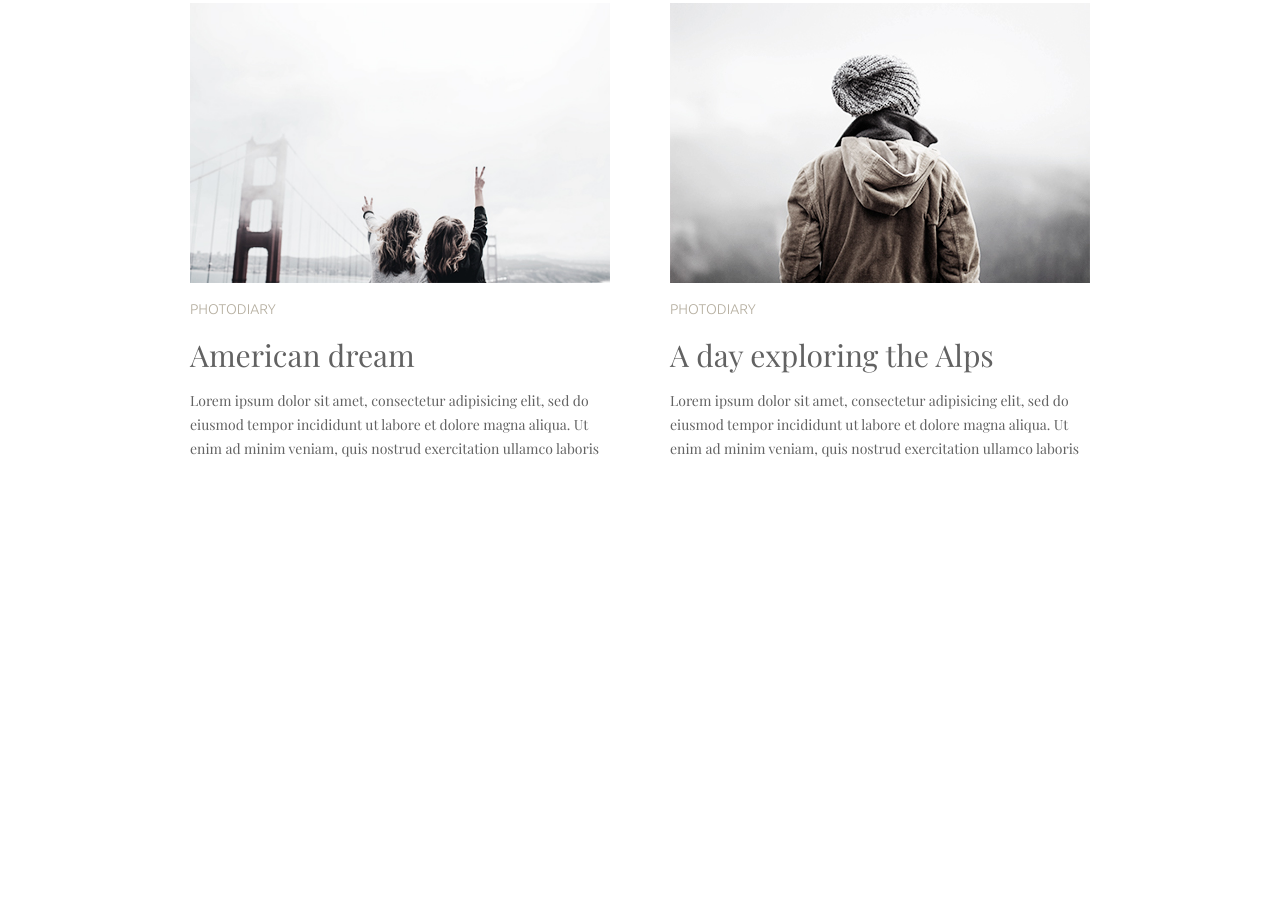
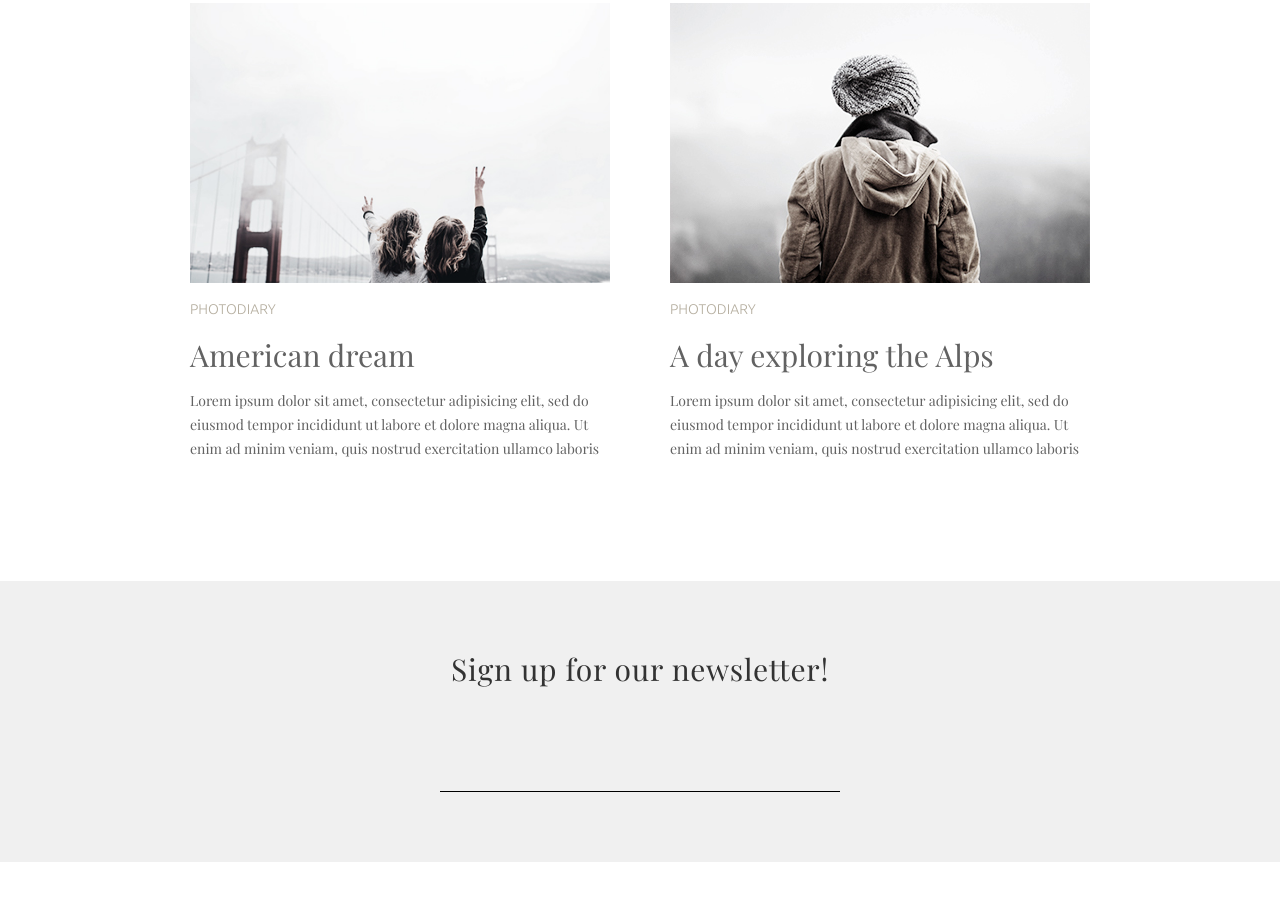
Before and after one commit to Verruckterdrachen/Minimo, a website: page #src/index.html in a window 1280 px wide. Shown: the part 1868-2768 px from the top of the page. Before the commit the page ends 2329 px from the top, so only its background shows below. Drawn offline with nearby package versions, Linux system fonts and the light colour scheme; files that its build step writes are made by us from their sources; a web font is replaced by a local one.

Commit message:
add sign-up section

```diff
--- a/#src/index.html
+++ b/#src/index.html
@@ -108,6 +108,20 @@
 					</div>
 				</div>
 			</section>
+			<section class="page__sign-up sign-up">
+				<div class="sign-up__container _container">
+					<div class="sign-up__body">
+						<h2 class="sign-up__title title">Sign up for our newsletter!</h2>
+						<div class="sign-up__form form">
+							<form action="#" class="form__item">
+								<input autocomplete="off" type="text" name="form[]" data-value="Enter a valid email address"
+									class="form__input">
+								<button type="submit" class="form__button _icon-arrow-right"></button>
+							</form>
+						</div>
+					</div>
+				</div>
+			</section>
 		</main>
 		@@include('_footer.html',{})
 	</div>
--- a/#src/scss/style.scss
+++ b/#src/scss/style.scss
@@ -95,6 +95,10 @@ body {
 		@include adaptiv-value("padding-bottom", 130, 50, 1);
 	}
 	&__news {
+		@include adaptiv-value("padding-bottom", 120, 50, 1);
+	}
+	&__sign-up {
+		@include adaptiv-value("margin-bottom", 100, 50, 1);
 	}
 }
 //===================================================================================================================================
@@ -167,4 +171,44 @@ body {
 		}
 	}
 }
+//====================================================================================================
+.sign-up {
+	background-color: #f0f0f0;
+	&__body {
+		text-align: center;
+		@include adaptiv-value("padding-top", 70, 40, 1);
+		@include adaptiv-value("padding-bottom", 70, 40, 1);
+	}
+	&__title {
+		color: #333333;
+		letter-spacing: 0.025em;
+		@include adaptiv-value("margin-bottom", 70, 30, 1);
+		@media (any-hover: hover) {
+			&:hover {
+				text-decoration: none;
+			}
+		}
+	}
+}
+.form {
+	max-width: 400px;
+	margin: 0px auto;
+	&__item {
+		display: flex;
+		align-items: center;
+		border-bottom: 1px solid #000;
+		padding: 0px 0px 8px 5px;
+	}
+	&__input {
+		flex: 1 1 auto;
+		background-color: inherit;
+		line-height: math.div(24, $fontSize) * 100%;
+		margin: 0px 20px 0px 0px;
+		color: $mainColor;
+	}
+	&__button {
+		color: $mainColor;
+		font-size: 24px;
+	}
+}
 //</ОСНОВНОЙ БЛОК>====================================================================================================
```
Also changed, not shown: Minimo/index.html (+14 -0 lines), Minimo/css/style.min.css.
